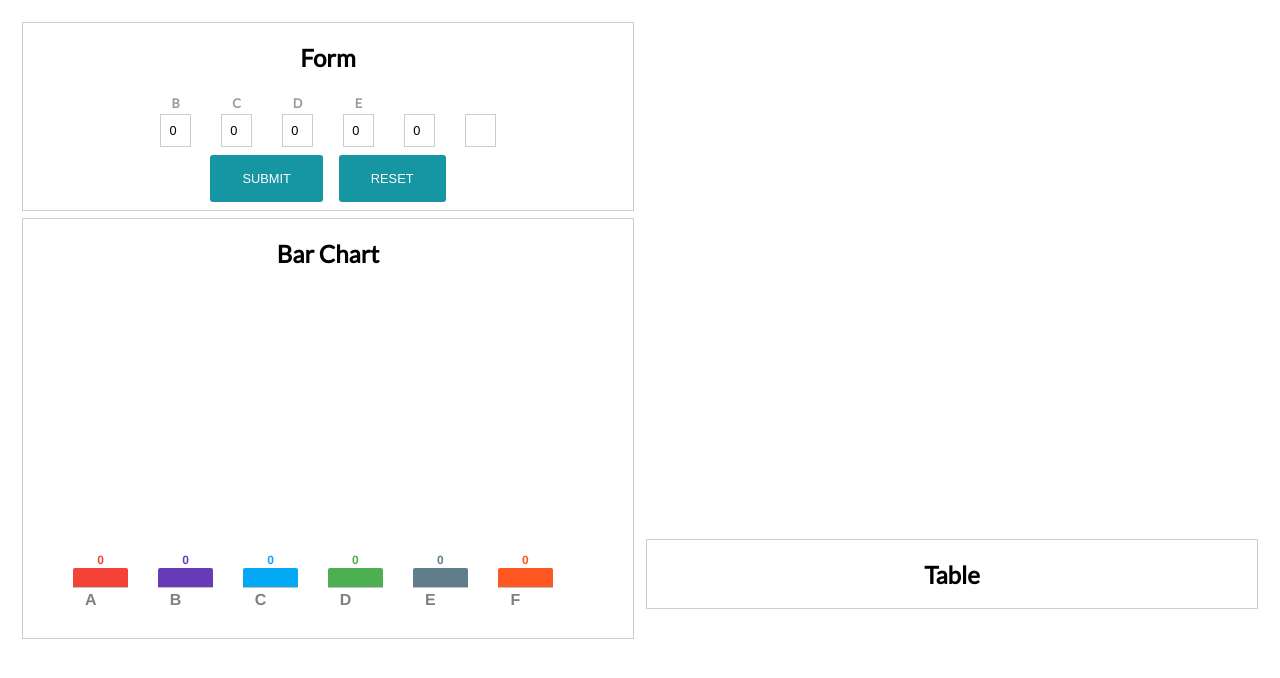
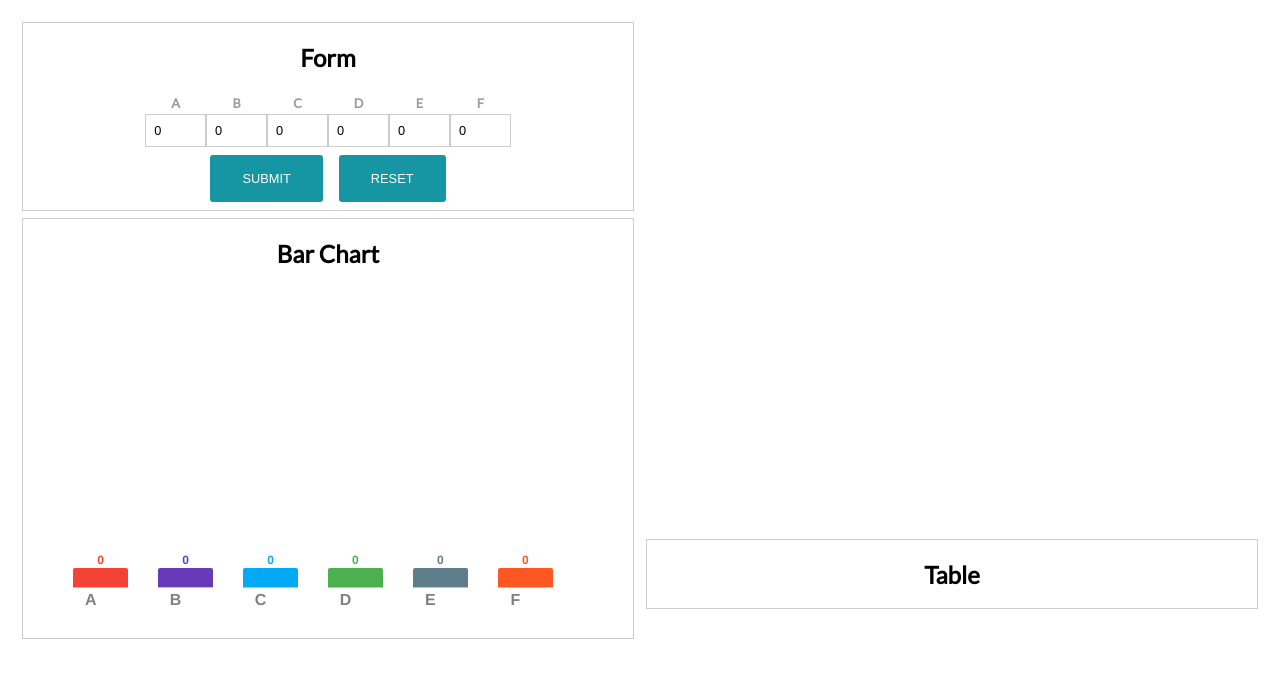
Before and after one commit to diregraph/React-form-barchart-table, a React app: page / in a window 1280 px wide. Built offline with nearby package versions, Linux system fonts and the light colour scheme.

Commit message:
connected form and barchart

```diff
--- /dev/null
+++ b/dev/js/actions/input-field-change-action.js
@@ -0,0 +1,8 @@
+const inputFieldChange = (inputFieldData) => {
+    return {
+        type: 'INPUT_FIELD_CHANGED',
+        payload: inputFieldData
+    }
+};
+
+export default inputFieldChange;
--- a/dev/js/components/app.js
+++ b/dev/js/components/app.js
@@ -10,7 +10,6 @@ const App = () => (
             <div className="componentContainer">
                 <h2>Form</h2>
                 <Form />
-
             </div>
 
             <div className="componentContainer">
--- a/dev/js/containers/form.js
+++ b/dev/js/containers/form.js
@@ -3,21 +3,34 @@ import {bindActionCreators} from 'redux';
 import {connect} from 'react-redux';
 import submitForm from "../actions/btn-submit-action";
 import resetForm from "../actions/btn-reset-action";
+import inputFieldChange from "../actions/input-field-change-action"
 import SubmitButton from '../components/btn-submit';
 import ResetButton from '../components/btn-reset';
 
 
 
 class Form extends Component {
+    constructor(props){
+        super(props);
+        this.handleInputChange = this.handleInputChange.bind(this);
+    }
+
+    handleInputChange(event) {
+        const target = event.target;
+        const value = target.value;
+        const name = parseInt(target.name);
+
+        this.props.inputFieldChange({id:name,value:value});
+
+    }
 
     createFormItems(count){
-
         return this.props.formItems.id.map((formItemID) =>{
             count++;
             return (
                 <div key={formItemID} className="formItemContainer">
-                    <label>{this.props.formItems.type[count]}</label>
-                    <input defaultValue={this.props.formItems.amount[count]} type="text" />
+                    <label>{this.props.formItems.type[count-1]}</label>
+                    <input name={formItemID} value={this.props.formItems.amount[count-1]} type="number" onChange={this.handleInputChange} />
                 </div>
             );
 
@@ -27,9 +40,9 @@ class Form extends Component {
     render() {
         return(
             <div>
-                <div>
+                <form>
                     {this.createFormItems(0)}
-                </div>
+                </form>
 
                 <SubmitButton submitAction ={() => this.props.submitForm([5,1,4,5,3,1])} />
                 <ResetButton resetAction ={() => this.props.resetForm([0,0,0,0,0,0])}/>
@@ -40,7 +53,7 @@ class Form extends Component {
 }
 
 function matchDispatchToProps(dispatch) {
-    return bindActionCreators({submitForm: submitForm, resetForm: resetForm}, dispatch)
+    return bindActionCreators({submitForm: submitForm, resetForm: resetForm, inputFieldChange: inputFieldChange}, dispatch)
 }
 
 function mapStateToProps(state) {
--- a/dev/js/reducers/reducer-form.js
+++ b/dev/js/reducers/reducer-form.js
@@ -1,6 +1,6 @@
 export default function (state={
                                 id:[1,2,3,4,5,6],
-                                type:["A","B","C","D","E"],
+                                type:["A","B","C","D","E","F"],
                                 amount:[0,0,0,0,0,0]
 
                                 },action) {
@@ -8,7 +8,7 @@ export default function (state={
         case "SUBMIT_BUTTON_CLICKED":
             return {
                 id:[1,2,3,4,5,6],
-                type:["A","B","C","D","E"],
+                type:["A","B","C","D","E","F"],
                 amount:action.payload
             };
             return;
@@ -16,11 +16,32 @@ export default function (state={
         case "RESET_BUTTON_CLICKED":
             return{
                 id:[1,2,3,4,5,6],
-                type:["A","B","C","D","E"],
+                type:["A","B","C","D","E","F"],
                 amount:action.payload
             };
             return;
-            break
+            break;
+        case"INPUT_FIELD_CHANGED":
+            let inputFieldID = action.payload.id;
+            let inputFieldValue = action.payload.value;
+            console.log('reducer knows '+inputFieldValue+' & '+inputFieldID);
+            let newStateAmount = [];
+            state.id.map((id)=>{
+                if(id === inputFieldID){
+                    console.log('found');
+                    newStateAmount.push(inputFieldValue);
+                }else{
+                    console.log(' other found');
+                    newStateAmount.push((state.amount[id-1]));
+                }
+            });
+            console.log(newStateAmount);
+            return {
+                id:[1,2,3,4,5,6],
+                type:["A","B","C","D","E","F"],
+                amount:newStateAmount
+            };
+        default:
+            return state
     }
-    return state
 }
--- a/dev/scss/style.scss
+++ b/dev/scss/style.scss
@@ -88,15 +88,13 @@ label {
 	text-align: center;
 }
 
-input[type="text"],
-input[type="email"],
-textarea,
+input[type="number"],
 input:not([type]) {
 	appearance: none;
 	border: 1px solid $color-border;
 	font-size: 0.8rem;
 	padding: 0.5rem;
-	width: 50%;
+	width: 100%;
 
 	&:focus {
 		outline: 2px solid $color-primary;
```
